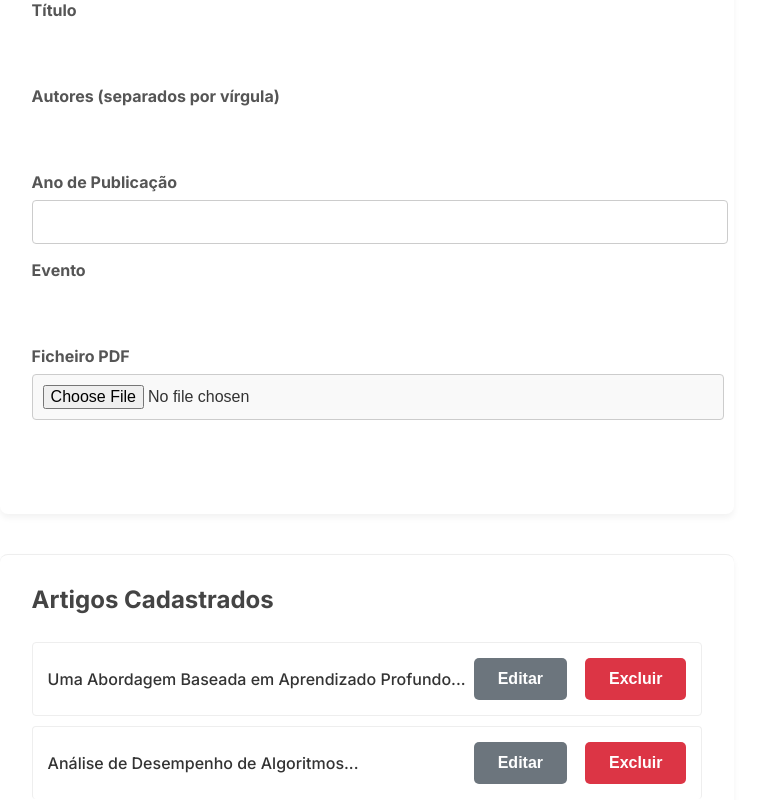
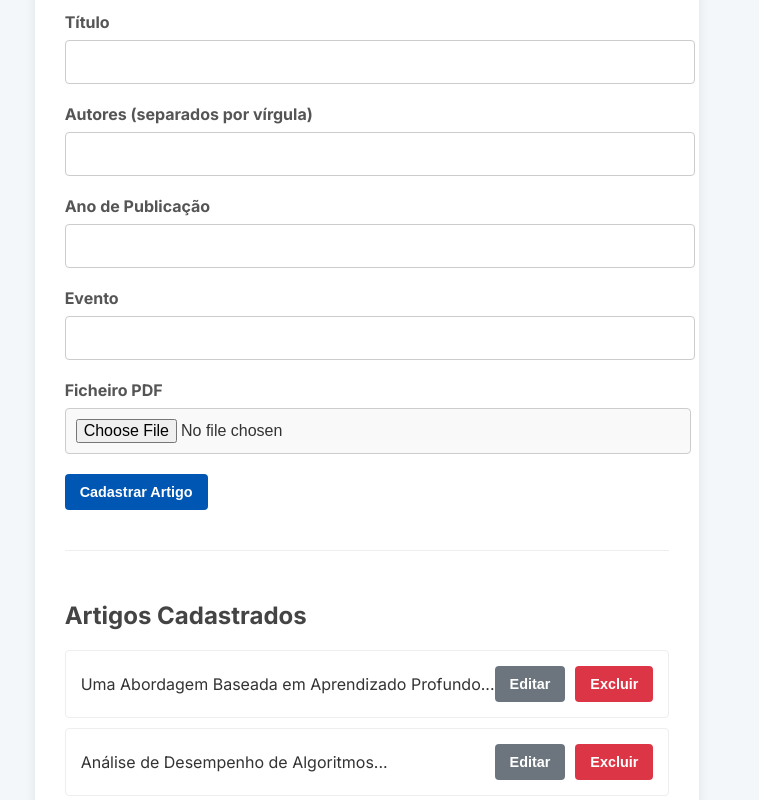
Before and after one commit to EmanuelMarcos99/Biblioteca-Digital-de-Artigos-TP1, a React (Create React App) app in the folder client/: page /admin/artigos in a window 1280 px wide. Shown: the part 400-1200 px from the top of the page, without its empty margins (273-1032 px from the left). Built offline with nearby package versions, Linux system fonts and the light colour scheme.

Commit message:
Melhorando css gestao

```diff
--- a/client/src/pages/style/AdminPage.css
+++ b/client/src/pages/style/AdminPage.css
@@ -1,120 +1,107 @@
+/* Estilos gerais da página de administração */
 .admin-page {
-  padding: 2rem 0;
+  max-width: 900px;
+  margin: 20px auto;
+  padding: 20px;
 }
 
 .admin-page h1 {
   text-align: center;
-  margin-bottom: 0.5rem;
+  margin-bottom: 30px;
 }
 
-.admin-page p {
-  text-align: center;
-  margin-bottom: 3rem;
-  color: var(--color-text-secondary);
+.card {
+  background-color: #fff;
+  border-radius: 8px;
+  box-shadow: var(--card-shadow);
+  padding: 25px;
+  margin-bottom: 20px;
 }
 
-.admin-section {
-  background-color: #ffffff;
-  border: 1px solid var(--color-border);
-  border-radius: 8px;
-  padding: 2rem;
-  margin-bottom: 2rem;
-  box-shadow: 0 4px 6px rgba(0, 0, 0, 0.05);
+/* --- MELHORIAS NO FORMULÁRIO --- */
+.admin-form-container form {
+  display: flex;
+  flex-direction: column; /* Coloca os campos um abaixo do outro */
+  gap: 15px; /* Adiciona espaçamento entre os campos */
 }
 
-.admin-section h2 {
-  margin-top: 0;
-  margin-bottom: 1.5rem;
-  border-bottom: 1px solid var(--color-border);
-  padding-bottom: 0.5rem;
+/* Estilos para todos os inputs e textarea do formulário */
+.admin-form-container input[type="text"],
+.admin-form-container textarea {
+  width: 100%;
+  padding: 12px;
+  font-size: 1rem;
+  border: 1px solid #ccc;
+  border-radius: 4px;
+  box-sizing: border-box; /* Garante que o padding não aumente a largura */
+  font-family: inherit; /* Usa a mesma fonte do resto da página */
 }
 
-/* Formulário */
-.event-form .form-group {
-  margin-bottom: 1rem;
+.admin-form-container textarea {
+  min-height: 100px; /* Altura mínima para a área de descrição */
+  resize: vertical; /* Permite redimensionar apenas na vertical */
 }
 
-.event-form label {
-  display: block;
-  margin-bottom: 0.5rem;
-  font-weight: 500;
+.form-buttons {
+  display: flex;
+  gap: 10px; /* Espaçamento entre os botões */
+  justify-content: flex-end; /* Alinha os botões à direita */
+  margin-top: 10px;
 }
 
-.event-form input[type="text"],
-.event-form textarea {
-  width: 100%;
-  padding: 0.75rem;
-  border: 1px solid var(--color-border);
-  border-radius: 5px;
-  font-size: 1rem;
-  box-sizing: border-box; /* Garante que padding não afete a largura total */
-}
-
-.event-form textarea {
-  min-height: 100px;
-  resize: vertical;
-}
-
-/* Botões */
-.btn-primary, .btn-secondary, .btn-danger {
-  padding: 0.75rem 1.5rem;
-  border: none;
-  border-radius: 5px;
-  font-size: 1rem;
-  font-weight: 600;
-  cursor: pointer;
-  transition: background-color 0.2s, transform 0.1s;
-}
-
-.btn-primary {
-  background-color: var(--color-primary);
-  color: white;
-}
-
-.btn-primary:hover {
-  background-color: #0056b3;
-}
-
-.btn-secondary {
-    background-color: #6c757d;
-    color: white;
-}
-
-.btn-secondary:hover {
-    background-color: #5a6268;
-}
-
-.btn-danger {
-    background-color: #dc3545;
-    color: white;
-}
-
-.btn-danger:hover {
-    background-color: #c82333;
-}
-
-/* Lista de Eventos */
-.event-list {
+/* --- MELHORIAS NA LISTA --- */
+.admin-list-container ul {
   list-style: none;
   padding: 0;
 }
 
-.event-item {
+.admin-list-container li.card {
   display: flex;
-  justify-content: space-between;
+  justify-content: space-between; /* Alinha o conteúdo e os botões */
   align-items: center;
-  padding: 1rem;
-  border-bottom: 1px solid var(--color-border);
+  flex-wrap: wrap; /* Permite que os botões quebrem a linha em ecrãs pequenos */
+  gap: 15px;
 }
 
-.event-item:last-child {
-  border-bottom: none;
+.admin-list-container li div:first-child {
+  display: flex;
+  flex-direction: column;
+  gap: 5px;
 }
 
-.event-item span {
-  font-weight: 500;
+.item-actions {
+  display: flex;
+  gap: 10px;
+  flex-shrink: 0; /* Impede que os botões encolham */
+  flex-wrap: wrap; /* Permite que os botões quebrem a linha */
+  justify-content: center; /* Centraliza os botões quando quebram a linha */
 }
 
-.event-actions button {
-  margin-left: 0.5rem;
+/* Estilos para botões (reutilizáveis) */
+.btn-primary, .btn-secondary, .btn-danger {
+  padding: 10px 15px;
+  border: none;
+  border-radius: 4px;
+  cursor: pointer;
+  font-weight: 600;
+  font-size: 0.9rem;
+  transition: background-color 0.2s, transform 0.1s;
 }
+
+.btn-primary { background-color: var(--primary-color); color: white; }
+.btn-primary:hover { background-color: #004a9e; }
+
+.btn-secondary { background-color: #6c757d; color: white; }
+.btn-secondary:hover { background-color: #5a6268; }
+
+.btn-danger { background-color: #dc3545; color: white; }
+.btn-danger:hover { background-color: #c82333; }
+
+.btn-primary:active, .btn-secondary:active, .btn-danger:active {
+  transform: translateY(1px);
+}
+
+.error-message {
+  color: #dc3545;
+  font-weight: 600;
+}
```
Also changed, not shown: client/src/pages/EventEditionsPage.js (+97 -86 lines).
